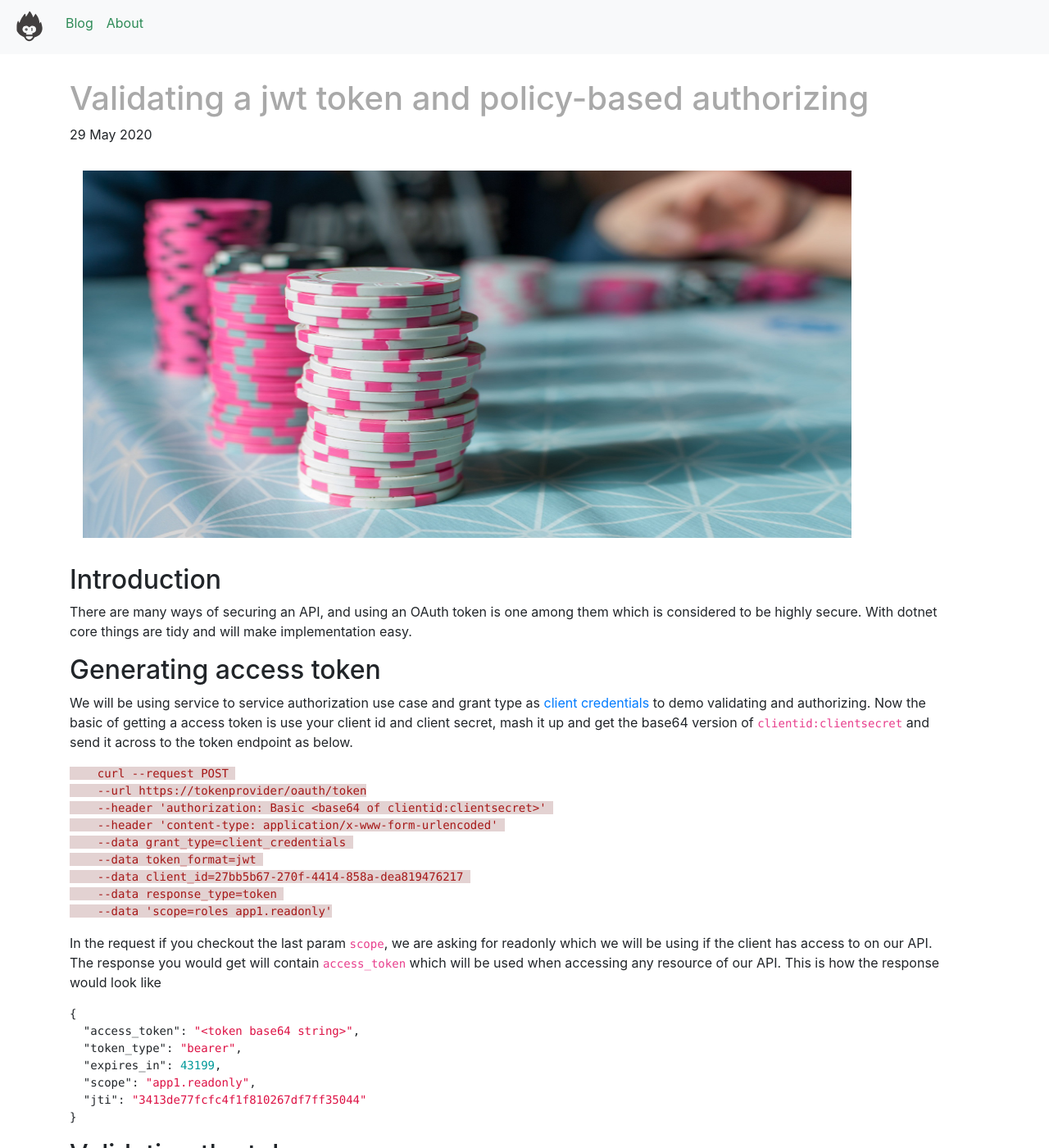
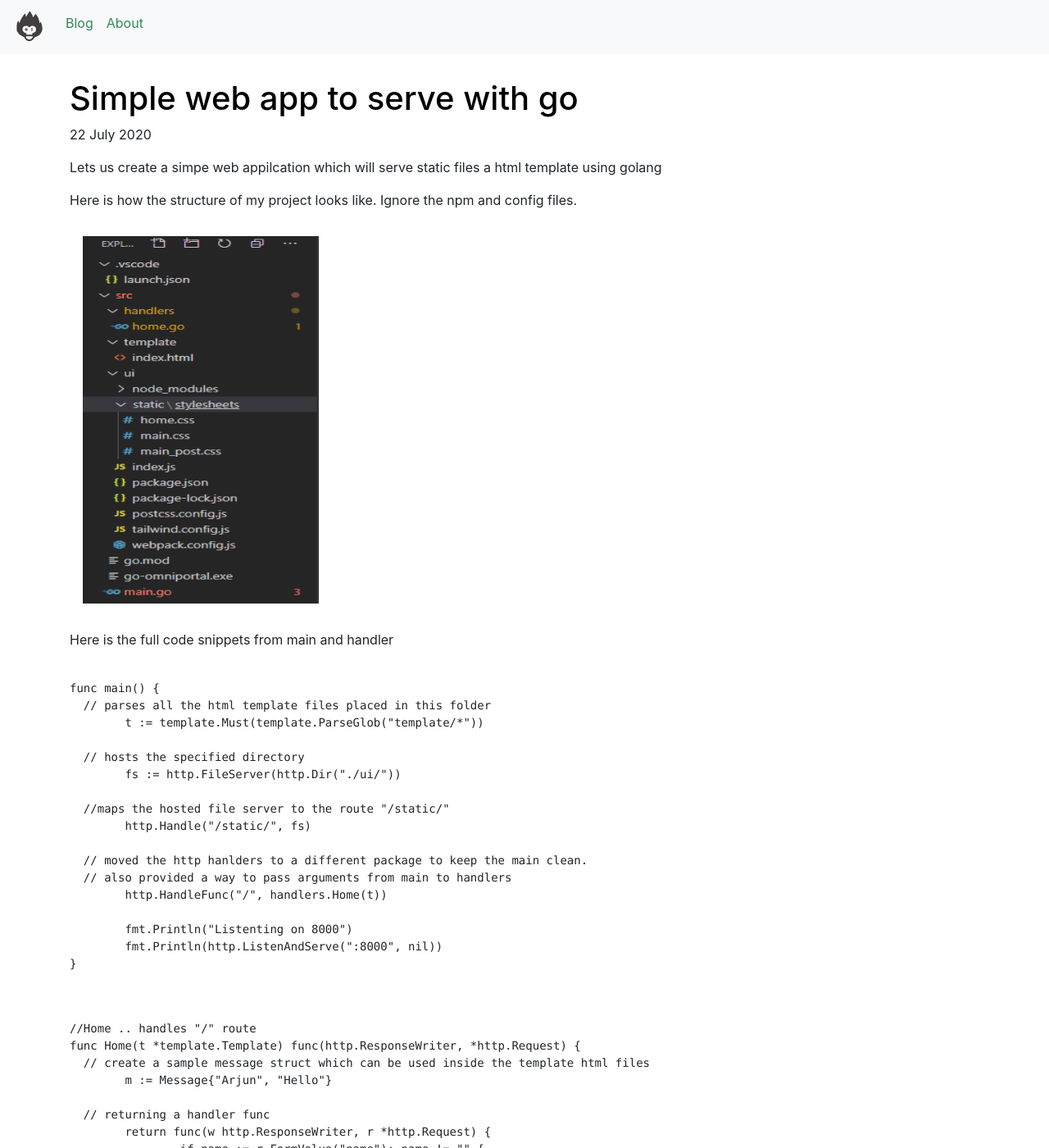
Before and after one commit to unrealnerd/unrealnerd.github.io, a Jekyll site: the page built from index.html, in a window 1280 px wide and 1400 px high. Shown: the whole window at 82% size. Built offline with Jekyll 4.4.1, drawn with Linux system fonts in a browser that asks for light colours; nearby versions of some CDN libraries; some of the changed text lies outside the part shown.

Commit message:
* new post on go simple web app

````diff
--- /dev/null
+++ b/_posts/2020-07-22-handlers-with-go.md
@@ -0,0 +1,73 @@
+---
+layout: post
+title: Simple web app to serve with go
+description: Simple web app to serve with go
+author: bitsmonkey
+tags: golang, tutorial, programming
+---
+
+Lets us create a simpe web appilcation which will serve static files a html template using golang
+
+Here is how the structure of my project looks like. Ignore the npm and config files.
+
+![go simple web app folder structure](../img/go-simple-webapp.png)
+
+Here is the full code snippets from main and handler
+
+```main.go
+
+func main() {
+  // parses all the html template files placed in this folder
+	t := template.Must(template.ParseGlob("template/*"))
+
+  // hosts the specified directory
+	fs := http.FileServer(http.Dir("./ui/"))
+
+  //maps the hosted file server to the route "/static/"
+	http.Handle("/static/", fs)
+
+  // moved the http hanlders to a different package to keep the main clean.
+  // also provided a way to pass arguments from main to handlers
+	http.HandleFunc("/", handlers.Home(t))
+
+	fmt.Println("Listenting on 8000")
+	fmt.Println(http.ListenAndServe(":8000", nil))
+}
+
+```
+```handlers/home.go
+
+//Home .. handles "/" route
+func Home(t *template.Template) func(http.ResponseWriter, *http.Request) {
+  // create a sample message struct which can be used inside the template html files
+	m := Message{"Arjun", "Hello"}
+
+  // returning a handler func
+	return func(w http.ResponseWriter, r *http.Request) {
+		if name := r.FormValue("name"); name != "" {
+			m.Name = name
+		}
+    // "Execute" method will pass the message to the html template where we will use
+    // the properties of this message
+		if err := t.Execute(w, m); err != nil {
+			http.Error(w, "Failed to execute the template", 500)
+		}
+	}
+}
+```
+
+Explainations as inline comments.
+
+Inside the html file this is how you access the properties of the model passed.
+
+```html
+{% raw %}
+<title>Hi {{.Name}}</title>
+{% endraw %}
+```
+
+
+#### Further Reading for details on the go packages used
+
+- [golang http package - used to create the web server](https://golang.org/pkg/net/http/)
+- [template - used for passsing data from the server](https://golang.org/pkg/html/template/)
--- a/css/main.css
+++ b/css/main.css
@@ -50,5 +50,5 @@
 }
 
 .post h1 {
-    color: darkgray;
+    color: black;
 }
````
Also changed, not shown: img/go-simple-webapp.png (added).
